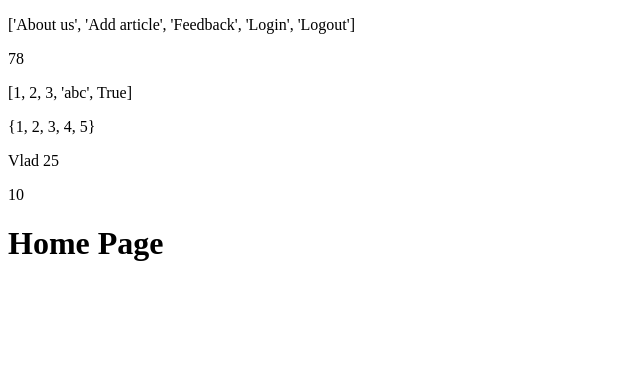
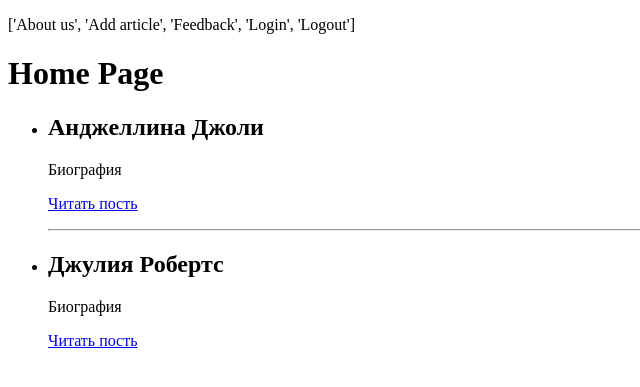
Before and after one commit to qurbonzodanodir/DjangoPractice, a Django app: page /women/ in a window 1280 px wide. Shown: the top 387 px of the page, without its empty margins (0-640 px from the left). Run offline with Django 5.2, Linux system fonts and the light colour scheme.

Commit message:
add templates

```diff
--- a/women/templates/women/index.html
+++ b/women/templates/women/index.html
@@ -7,12 +7,20 @@
 </head>
 <body>
     <p>{{ menu }}</p>
-    <p>{{ float|add:"50" }}</p>
-    <p>{{ lst }}</p>
-    <p>{{ set }}</p>
-    <p>{{dict.name}} {{ dict.age }}</p>
-    <p>{{ obj.a }}</p>
     <h1>{{ title }}</h1>
-
+<ul>
+        {% for post in posts %}
+        {% if post.is_published %}
+        <li>
+            <h2> {{post.title}} </h2>
+            <p> {{post.content}} </p>
+            <p><a href="post/{{post.id}}">Читать пость</a></p>
+            {% if not forloop.last %}
+            <hr>
+            {% endif %}
+        </li>
+        {% endif %}
+        {% endfor %}
+</ul>
 </body>
 </html>
--- a/women/views.py
+++ b/women/views.py
@@ -5,21 +5,17 @@
 
 menu = ["About us", "Add article", "Feedback", "Login", "Logout"]
 
-class MyClass:
-    def __init__(self,a,b):
-        self.a = a
-        self.b = b
-
+data_db =[
+    {"id":1, "title":'Анджеллина Джоли', 'content':'Биография', 'is_published':True},
+    {"id":2, "title":'Марго Робби', 'content':'Биография', 'is_published':False},
+    {"id":3, "title":'Джулия Робертс', 'content':'Биография', 'is_published':True}
+]
 
 def index(request):
     data = {
         'title':'Home Page',
         'menu': menu,
-        'float':28.54,
-        'lst':[1,2,3,'abc',True],
-        'set':{1,2,3,4,5},
-        'dict':{'name':'Vlad', 'age': 25},
-        'obj': MyClass(10, 20),
+        'posts': data_db,
         }
     return render(request,'women/index.html',context=data)
 
```
